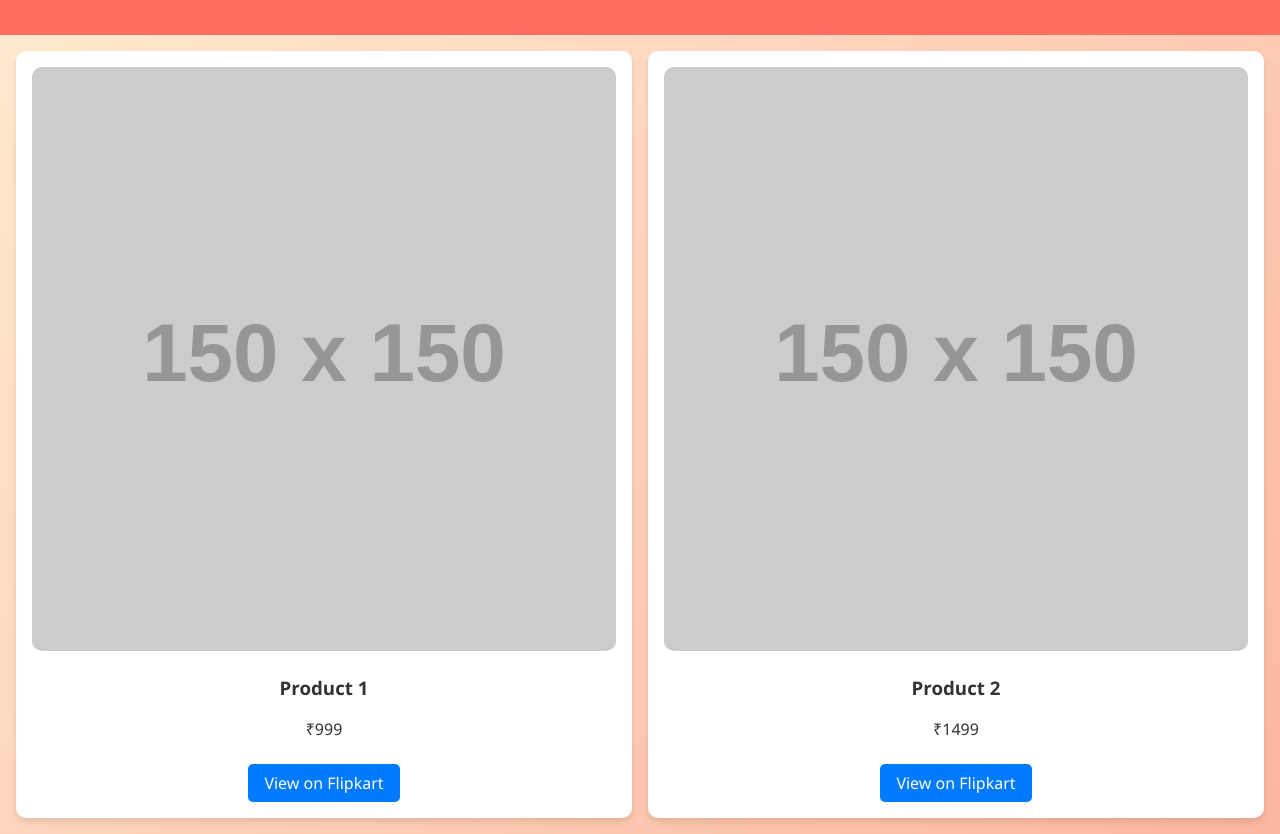
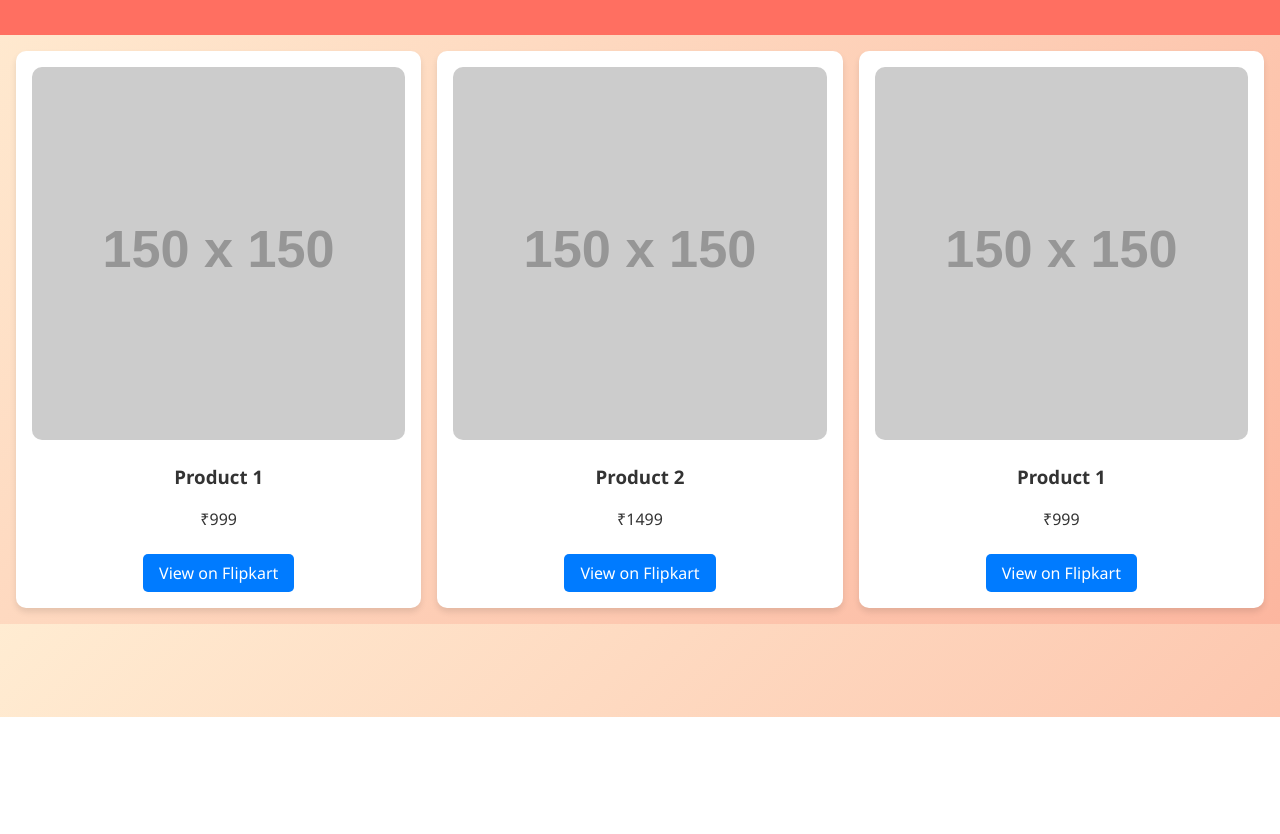
Before and after one commit to ashishrraj/apna-flipcart, a plain HTML site: page index.html in a window 1280 px wide. Shown: the part 83-917 px from the top of the page. After the commit the page ends 800 px from the top, so only its background shows below. Drawn offline with Linux system fonts and the light colour scheme; placeholder pictures from the web are drawn by us.

Commit message:
Update index.html

```diff
--- a/index.html
+++ b/index.html
@@ -25,6 +25,12 @@
             <p>₹1499</p>
             <a href="#">View on Flipkart</a>
         </div>
+        <div class="product-card">
+            <img src="https://via.placeholder.com/150" alt="Product 1">
+            <h3>Product 1</h3>
+            <p>₹999</p>
+            <a href="#">View on Flipkart</a>
+        </div>
         <!-- Add more product cards as needed -->
     </main>
 </body>
```
